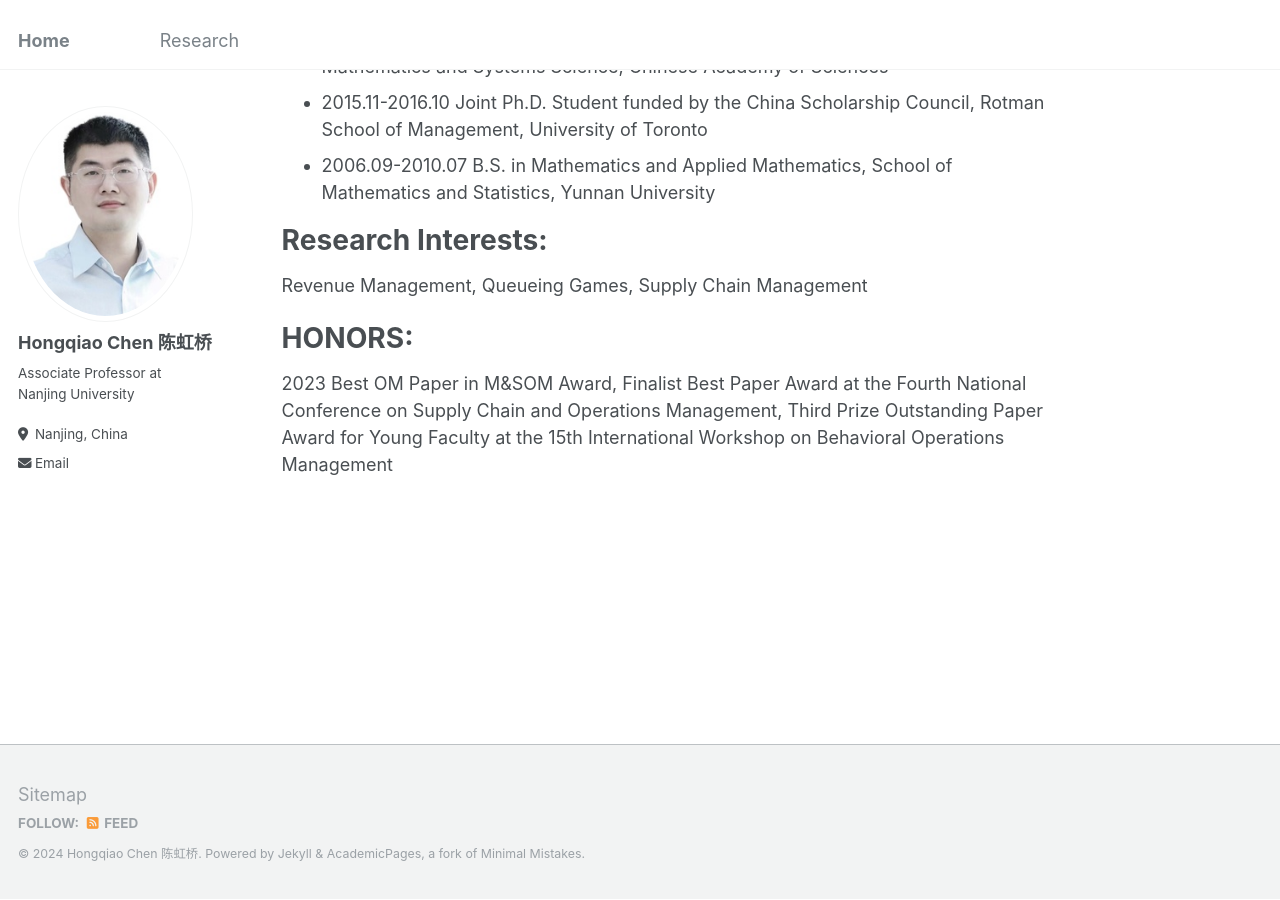
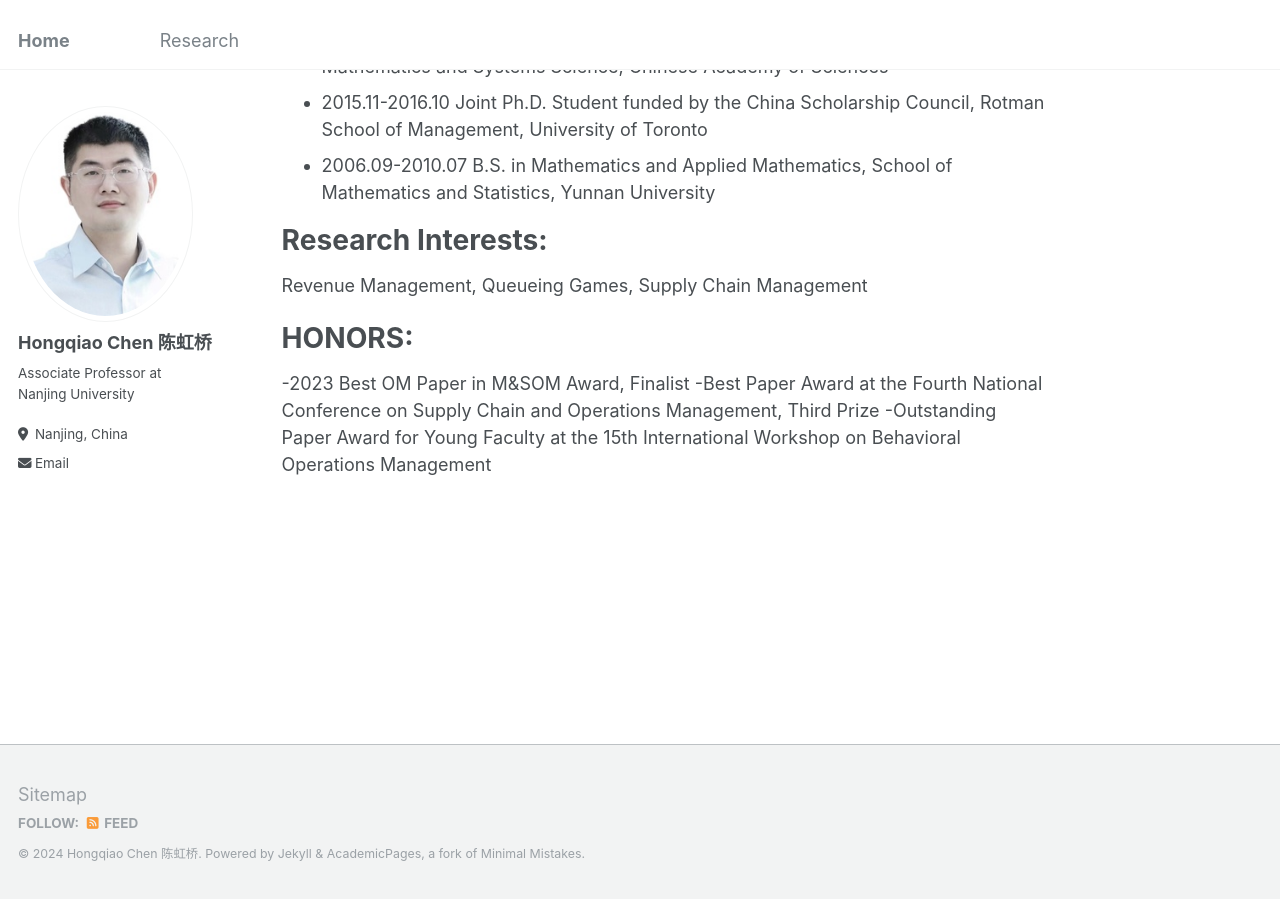
Before and after one commit to chq2024/chq2024.github.io, a Jekyll site: the page built from _pages/about.md, in a window 1280 px wide and 900 px high, scrolled down 576 px. Built offline with Jekyll 4.4.1, drawn with Linux system fonts in a browser that asks for light colours.

```diff
--- a/_pages/about.md
+++ b/_pages/about.md
@@ -28,6 +28,6 @@ Revenue Management, Queueing Games, Supply Chain Management
 **HONORS**:
 ======
 
-2023 Best OM Paper in M&SOM Award, Finalist
-Best Paper Award at the Fourth National Conference on Supply Chain and Operations Management, Third Prize
-Outstanding Paper Award for Young Faculty at the 15th International Workshop on Behavioral Operations Management
+-2023 Best OM Paper in M&SOM Award, Finalist
+-Best Paper Award at the Fourth National Conference on Supply Chain and Operations Management, Third Prize
+-Outstanding Paper Award for Young Faculty at the 15th International Workshop on Behavioral Operations Management
```
